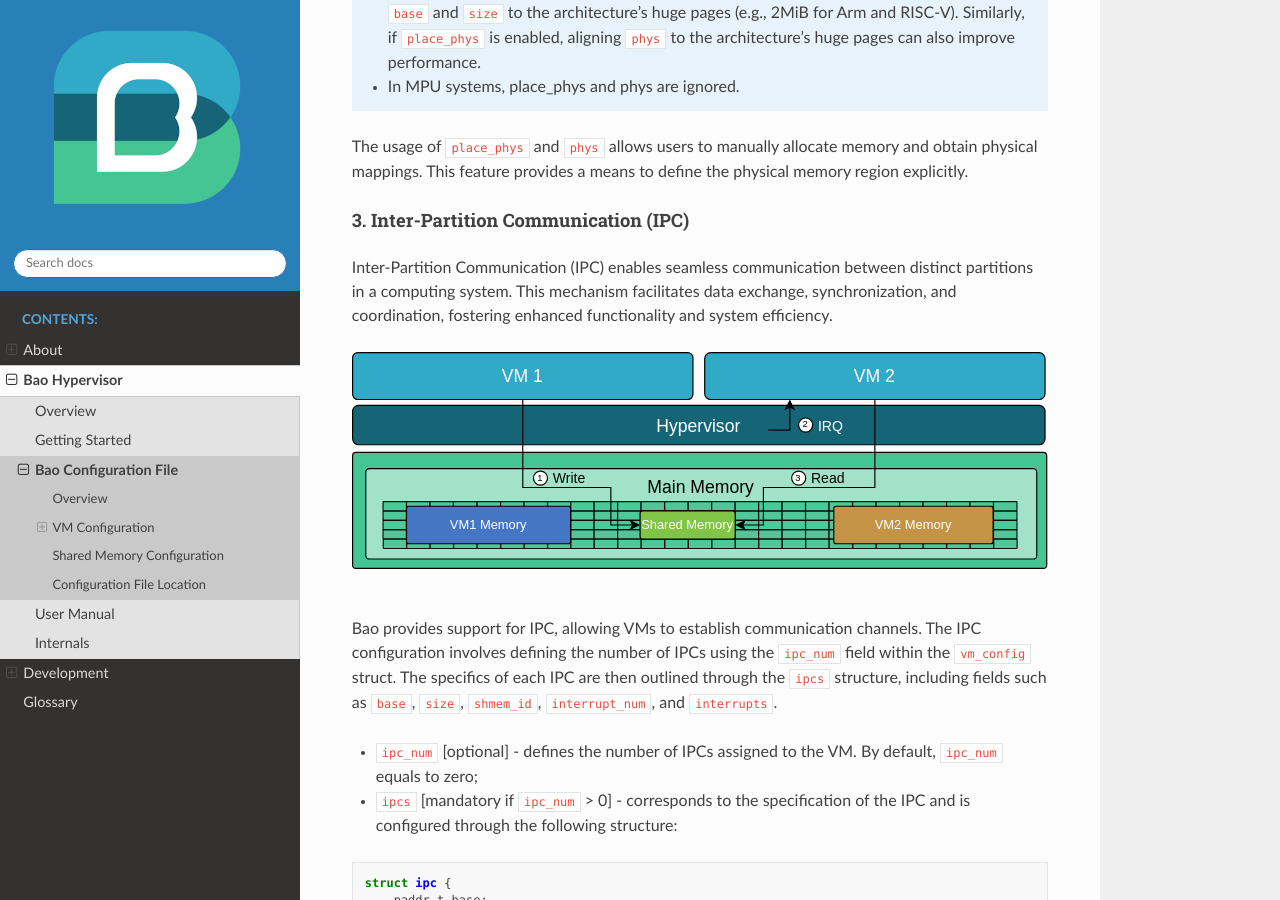
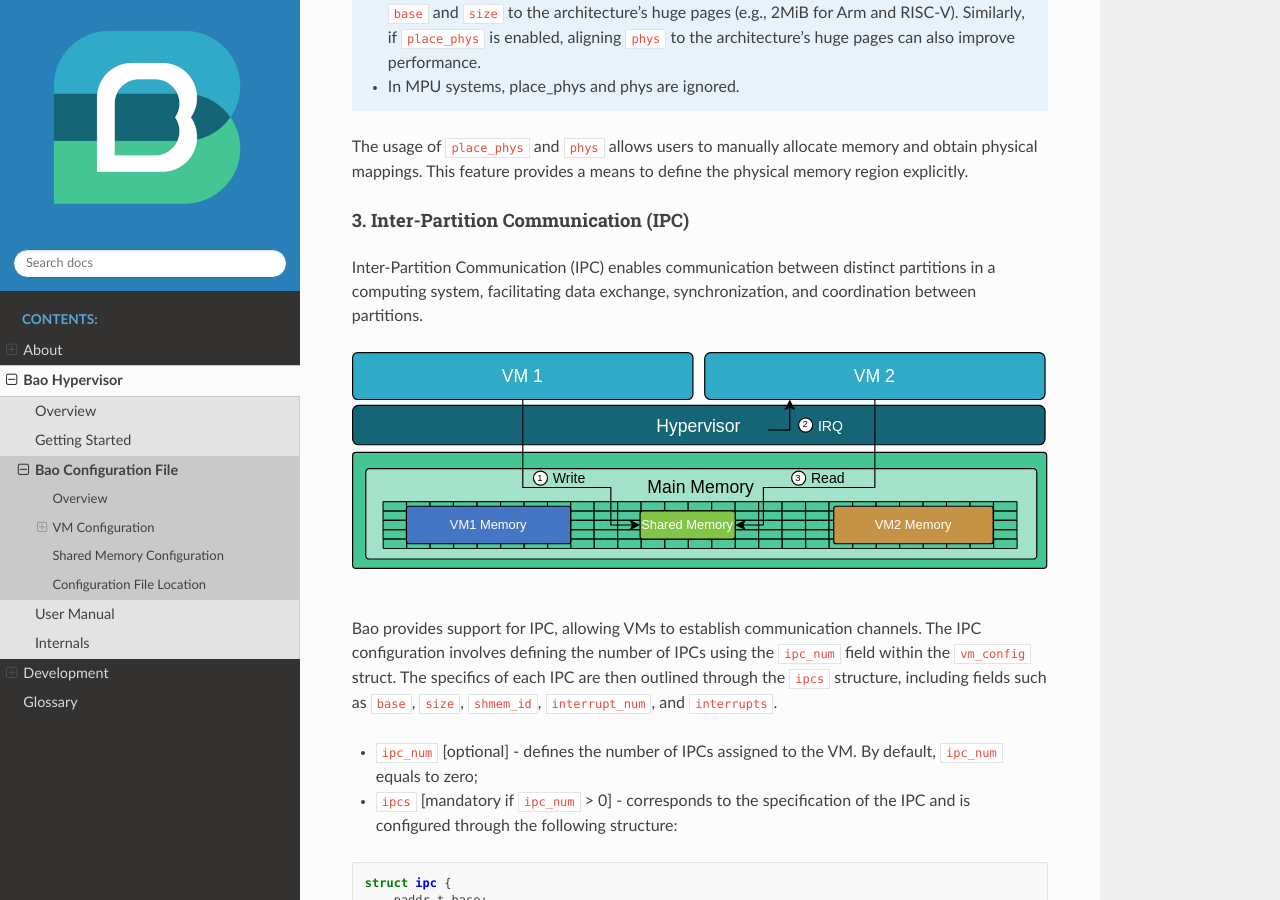
Before and after one commit to bao-project/bao-docs, a Sphinx documentation site: the page built from source/bao_hyp/config.rst, in a window 1280 px wide and 900 px high, scrolled down 6262 px. Built offline with Sphinx 7.4.7 and the Read the Docs theme 2.0.0, drawn with Linux system fonts in a browser that asks for light colours.

Commit message:
fix(doc): improve IPC section readability
Signed-off-by: Diogo Costa <diogoandreveigacosta@gmail.com>

```diff
--- a/source/bao_hyp/config.rst
+++ b/source/bao_hyp/config.rst
@@ -285,9 +285,8 @@ physical mappings. This feature provides a means to define the physical memory r
 ######################################
 .. _Inter-Partition Communication (IPC):
 
-Inter-Partition Communication (IPC) enables seamless communication between distinct partitions in a
-computing system. This mechanism facilitates data exchange, synchronization, and coordination,
-fostering enhanced functionality and system efficiency.
+Inter-Partition Communication (IPC) enables communication between distinct partitions in a
+computing system, facilitating data exchange, synchronization, and coordination between partitions.
 
 .. figure:: img/ipc.svg
     :align: center
```
